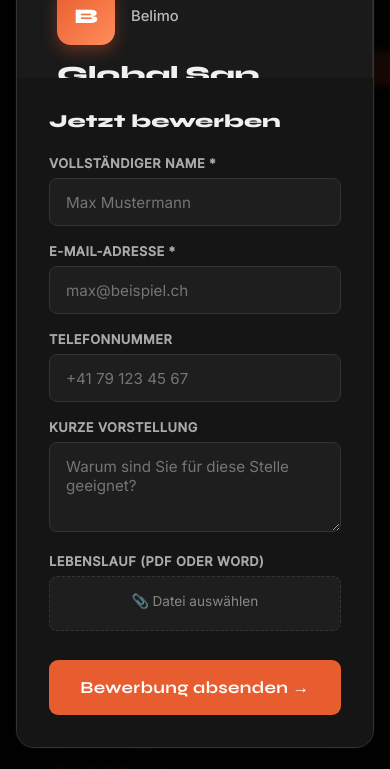
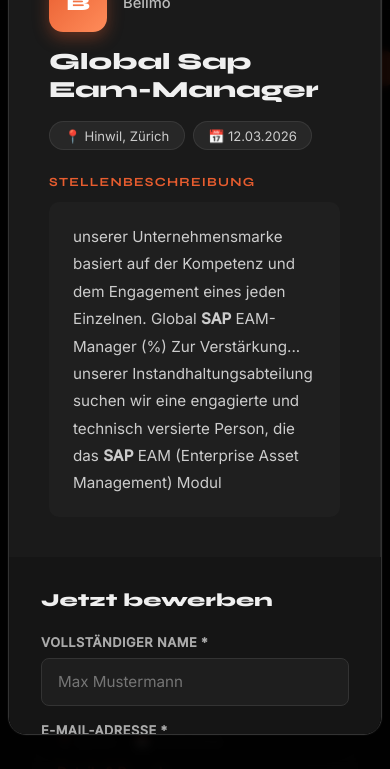
Before and after one commit to lebenschweiz/lebenplus-frontend1, a plain HTML site: page sap/index.html in a window 390 px wide. Both pictures are taken after a click on the element 195 px from the left and 913 px from the top of the page. Shown: the part 566-1335 px from the top of the page. Drawn offline with nearby package versions, Linux system fonts and the light colour scheme.

Commit message:
fix: popup mobile layout – stack sections vertically, popup scrolls as one unit

```diff
--- a/sap/index.html
+++ b/sap/index.html
@@ -59,15 +59,26 @@
 
   .popup-overlay { display:none; position:fixed; inset:0; background:rgba(0,0,0,0.88); z-index:200; align-items:center; justify-content:center; padding:1rem; backdrop-filter:blur(4px); }
   .popup-overlay.open { display:flex; }
-  /* height:90vh (not max-height) so grid children have a definite size to scroll within */
   .popup { background:#1a1a1a; border:1px solid #333; border-radius:18px; width:100%; max-width:940px; height:90vh; display:grid; grid-template-columns:1fr 380px; grid-template-rows:1fr; overflow:hidden; position:relative; animation:popIn 0.25s cubic-bezier(0.34,1.4,0.64,1); box-shadow:0 30px 70px rgba(0,0,0,0.7),0 0 0 1px rgba(255,255,255,0.04); }
   @keyframes popIn { from{opacity:0;transform:scale(0.95) translateY(12px)} to{opacity:1;transform:none} }
-  @media(max-width:700px) { .popup { grid-template-columns:1fr; height:95vh; } }
+
+  /* Mobile: stack sections vertically, popup scrolls as one unit */
+  @media(max-width:700px) {
+    .popup {
+      grid-template-columns:1fr;
+      grid-template-rows:auto auto;
+      height:auto;
+      max-height:95vh;
+      overflow-y:auto;
+      overflow-x:hidden;
+    }
+    .popup-detail, .popup-apply { overflow-y:visible; min-height:unset; }
+    .popup-overlay { padding:0.5rem; align-items:flex-start; }
+  }
 
   .popup-close { position:absolute; top:1rem; right:1rem; background:rgba(255,255,255,0.07); border:1px solid rgba(255,255,255,0.1); color:var(--muted); cursor:pointer; width:34px; height:34px; border-radius:50%; display:flex; align-items:center; justify-content:center; z-index:10; font-size:0.9rem; transition:background 0.2s,color 0.2s,transform 0.15s; }
   .popup-close:hover { color:var(--text); background:rgba(255,255,255,0.12); transform:scale(1.1); }
 
-  /* min-height:0 + overflow-y:auto — no max-height, parent height constrains */
   .popup-detail { padding:2.5rem; overflow-y:auto; min-height:0; scrollbar-width:thin; scrollbar-color:#e85d2f #1a1a1a; border-right:1px solid var(--border); }
   .popup-detail::-webkit-scrollbar { width: 6px; }
   .popup-detail::-webkit-scrollbar-track { background: #1a1a1a; }
```
